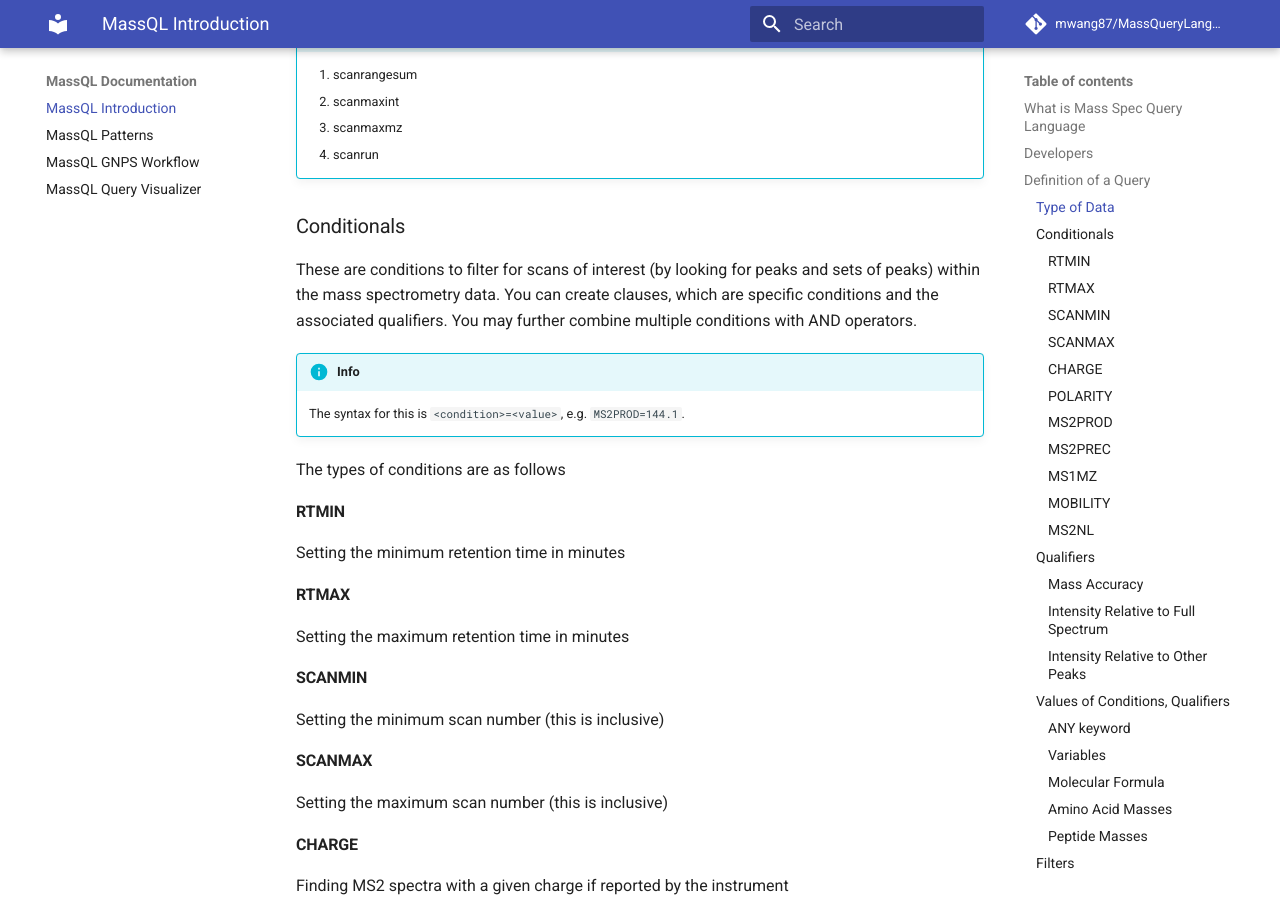
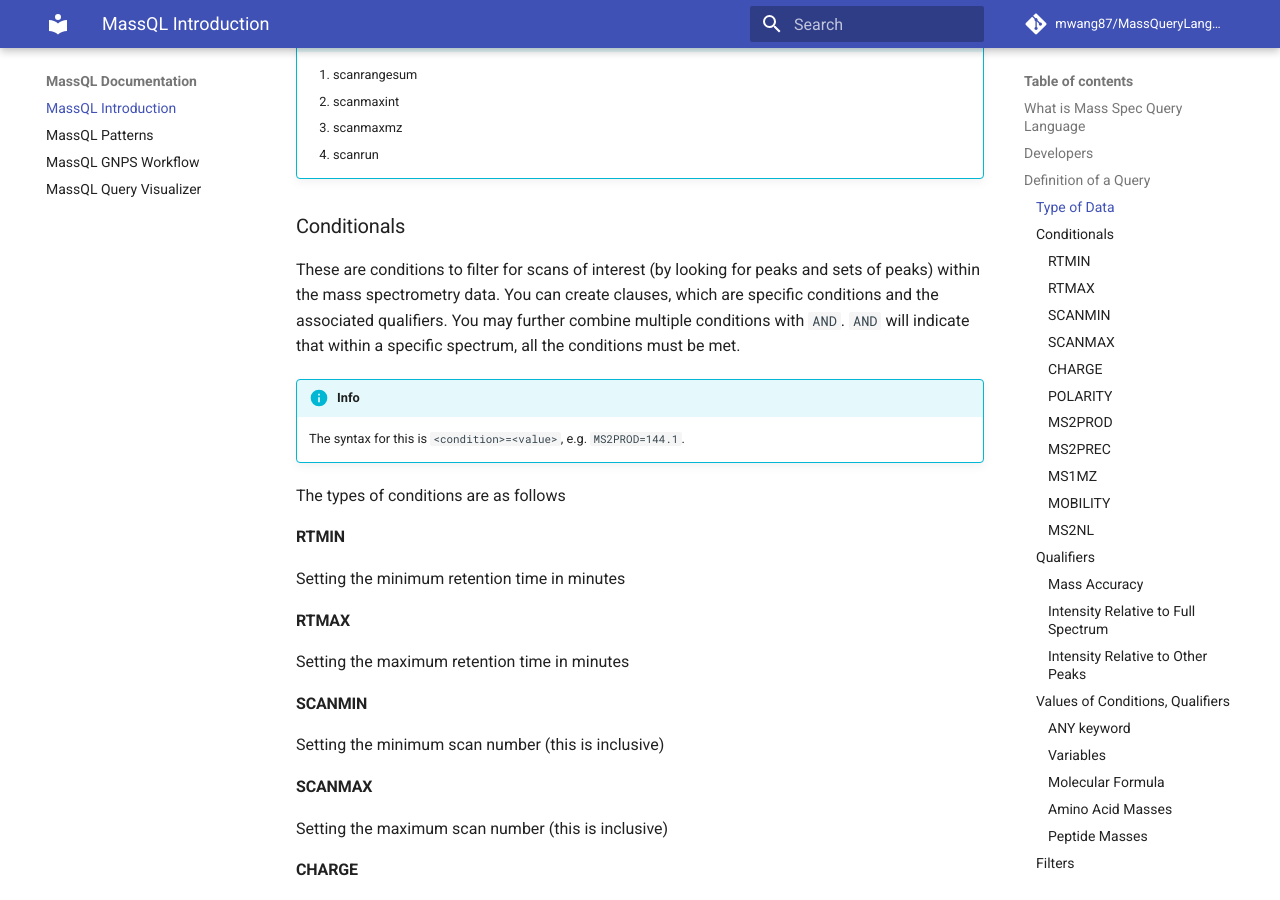
Before and after one commit to mwang87/MassQueryLanguage_Documentation, an MkDocs documentation site: the page built from docs/index.md, in a window 1280 px wide and 900 px high, scrolled down 1365 px. Built offline with MkDocs 1.6.1 and Material for MkDocs 9.7.7, drawn with Linux system fonts in a browser that asks for light colours; comment, search, counter and statistics services are not loaded.

Commit message:
clarifying the AND operator

````diff
--- a/docs/index.md
+++ b/docs/index.md
@@ -57,7 +57,7 @@ Further, there are functions that can modify this data
 ### Conditionals
 
 These are conditions to filter for scans of interest (by looking for peaks and sets of peaks) within the mass spectrometry data. You can create clauses,
-which are specific conditions and the associated qualifiers. You may further combine multiple conditions with AND operators.
+which are specific conditions and the associated qualifiers. You may further combine multiple conditions with ```AND```. ```AND``` will indicate that within a specific spectrum, all the conditions must be met.
 
 !!! info
     The syntax for this is ```<condition>=<value>```, e.g. ```MS2PROD=144.1```.
````
